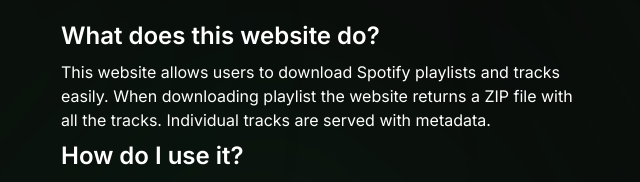
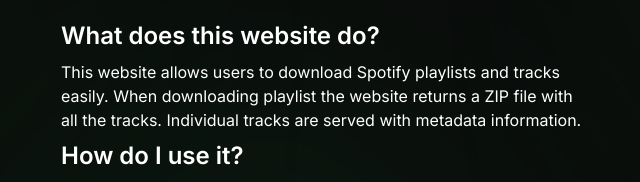
Before and after one commit to comethrusws/spotifydownloader, a Next.js app: page /about in a window 1280 px wide. Shown: the part 164-346 px from the top of the page, without its empty margins (249-889 px from the left). Built offline with nearby package versions, Linux system fonts and the light colour scheme.

Commit message:
Commit #2.2: /about update

```diff
--- a/src/app/about/page.jsx
+++ b/src/app/about/page.jsx
@@ -12,7 +12,7 @@
           <p>
             This website allows users to download Spotify playlists and tracks
             easily. When downloading playlist the website returns a ZIP file
-            with all the tracks. Individual tracks are served with metadata.
+            with all the tracks. Individual tracks are served with metadata information.
           </p>
           <h2 className="text-2xl font-semibold mb-3">How do I use it?</h2>
           <p>
```
